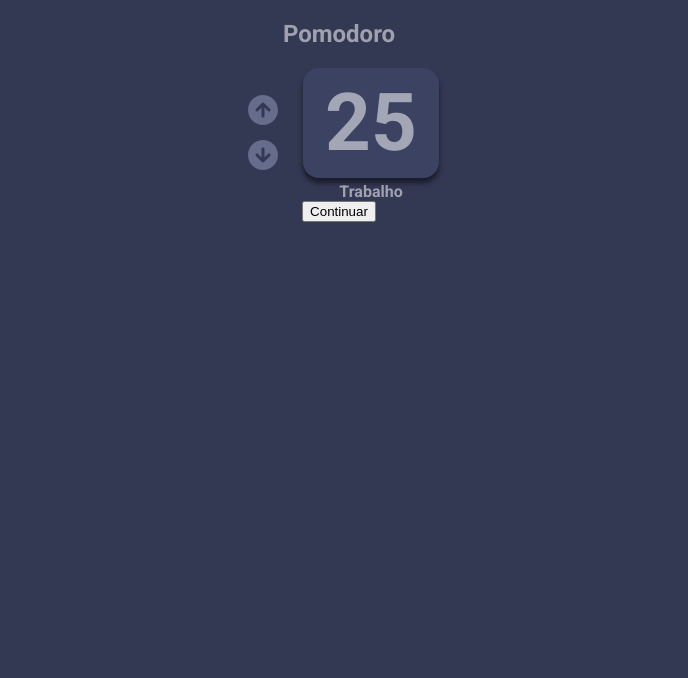
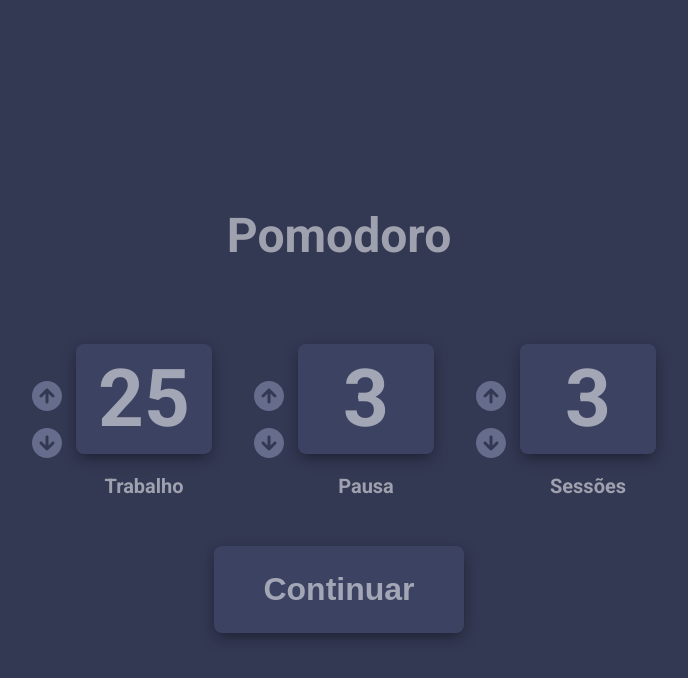
Before and after one commit to murilodpl/devchallenge-pomodoro, a React (Vite) app: page / in a window 1280 px wide. Shown: the top 678 px of the page, without its empty margins (301-989 px from the left). Built offline with nearby package versions, Linux system fonts and the light colour scheme.

Commit message:
feat: update home page - create new buttons to config style: home page

```diff
--- a/src/assets/css/index.css
+++ b/src/assets/css/index.css
@@ -5,15 +5,39 @@
     --yellow: #F2C94C;
 }
 
+* {
+    transition-property: all;
+    transition-timing-function: cubic-bezier(0.4, 0, 0.2, 1);
+    transition-duration: 150ms;
+}
+
 html, body {
     font-family: 'Roboto', sans-serif;
     margin: 0;
     color: #9fa1ae;
     background: var(--primaryDark);
+    height: 100%;
+}
+
+body {
+    display: flex;
+    justify-content: center;
+    align-items: center;
+}
+
+.home h1 {
+    font-size: 3rem;
+    margin-bottom: 5rem;
 }
 
 p {
     margin: 0;
+}
+
+button {
+    border: 1px solid transparent;
+    cursor: pointer;
+    background: transparent;
 }
 
 /* Home */
@@ -23,13 +47,13 @@ p {
 
 .configTimer {
     display: flex;
-    gap: 1rem;
+    gap: 2rem;
     justify-content: center;
 }
 
 .configTimer .config {
     display: flex;
-    gap: 1rem;
+    gap: .25rem;
     justify-content: center;
     align-items: center;
 }
@@ -41,17 +65,38 @@ p {
     gap: .25rem 0;
 }
 
-.configTimer .config div button {
-    border: 0;
-    background: transparent;
-}
-
 .configTimer .config div span {
     font-size: 5rem;
     color: #a3a6b5;
     background: var(--primaryLight);
-    border-radius: 1rem;
+    border-radius: .5rem;
     padding: .5rem;
     min-width: 7.5rem;
-    box-shadow: 0px 5px 5px 0px rgba(0, 0, 0, .5);
+    box-shadow: 0px 5px 15px -3px rgba(0, 0, 0, 0.5);
+    margin-bottom: 1rem;
 }
+
+.configTimer .config div button:hover {
+    opacity: .8;
+}
+
+.configTimer .config div p {
+    font-size: 1.25rem;
+}
+
+.home .runBtn {
+    font-size: 2rem;
+    font-weight: 700;
+    color: #a3a6b5;
+    background: var(--primaryLight);
+    border-radius: .5rem;
+    padding: 1.5rem;
+    min-width: 15.625rem;
+    box-shadow: 0px 5px 15px -3px rgba(0, 0, 0, 0.5);
+    margin-top: 3rem;
+}
+
+.home .runBtn:hover {
+    background: var(--primaryDark);
+    color: #8f919e;
+}
--- a/src/components/Home.tsx
+++ b/src/components/Home.tsx
@@ -8,21 +8,21 @@ export default function Home(props: any) {
     }
 
     function changeValue(e: any) {
-        const { value, name } = e.target
+        const config = e.target.getAttribute("data-config")
+        const op = e.target.getAttribute("data-op")
 
-        if (value == "+") {
+        if (op == "+") {
             props.setTimer((prevTimer: any) => ({
                 ...prevTimer,
-                [name]: props.timer[name] + 1
+                [config]: props.timer[config] + 1
             }))
-        } else if (props.timer[name] > 0) {
+        } else if (props.timer[config] > 0) {
             props.setTimer((prevTimer: any) => ({
                 ...prevTimer,
-                [name]: props.timer[name] - 1
+                [config]: props.timer[config] - 1
             }))
         }
     }
-
 
     return (
         <section className="home">
@@ -31,11 +31,11 @@ export default function Home(props: any) {
             <div className="configTimer">
                 <div className="config">
                     <div>
-                        <button type="button" name="workTime" value="+" onClick={changeValue}>
-                            <img width="36px" height="36px" src={arrowUp} alt="Arrow Up" />
+                        <button onClick={changeValue} type="button" data-config="workTime" data-op="+">
+                            <img width="36px" height="36px" src={arrowUp} alt="Arrow Up" data-config="workTime" data-op="+" />
                         </button>
-                        <button type="button" name="workTime" value="-" onClick={changeValue}>
-                            <img width="36px" height="36px" src={arrowDown} alt="Arrow Down" />
+                        <button onClick={changeValue} type="button" data-config="workTime" data-op="-">
+                            <img width="36px" height="36px" src={arrowDown} alt="Arrow Down" data-config="workTime" data-op="-" />
                         </button>
                     </div>
 
@@ -44,9 +44,41 @@ export default function Home(props: any) {
                         <p>Trabalho</p>
                     </div>
                 </div>
+
+                <div className="config">
+                    <div>
+                        <button onClick={changeValue} type="button" data-config="breakTime" data-op="+">
+                            <img width="36px" height="36px" src={arrowUp} alt="Arrow Up" data-config="breakTime" data-op="+" />
+                        </button>
+                        <button onClick={changeValue} type="button" data-config="breakTime" data-op="-">
+                            <img width="36px" height="36px" src={arrowDown} alt="Arrow Down" data-config="breakTime" data-op="-" />
+                        </button>
+                    </div>
+
+                    <div>
+                        <span>{props.timer.breakTime}</span>
+                        <p>Pausa</p>
+                    </div>
+                </div>
+
+                <div className="config">
+                    <div>
+                        <button onClick={changeValue} type="button" data-config="repeatTime" data-op="+">
+                            <img width="36px" height="36px" src={arrowUp} alt="Arrow Up" data-config="repeatTime" data-op="+" />
+                        </button>
+                        <button onClick={changeValue} type="button" data-config="repeatTime" data-op="-">
+                            <img width="36px" height="36px" src={arrowDown} alt="Arrow Down" data-config="repeatTime" data-op="-" />
+                        </button>
+                    </div>
+
+                    <div>
+                        <span>{props.timer.repeatTime}</span>
+                        <p>Sessões</p>
+                    </div>
+                </div>
             </div>
 
-            <button type="button" onClick={runTimer}>Continuar</button>
+            <button className="runBtn" type="button" onClick={runTimer}>Continuar</button>
         </section>
     )
 }
```
